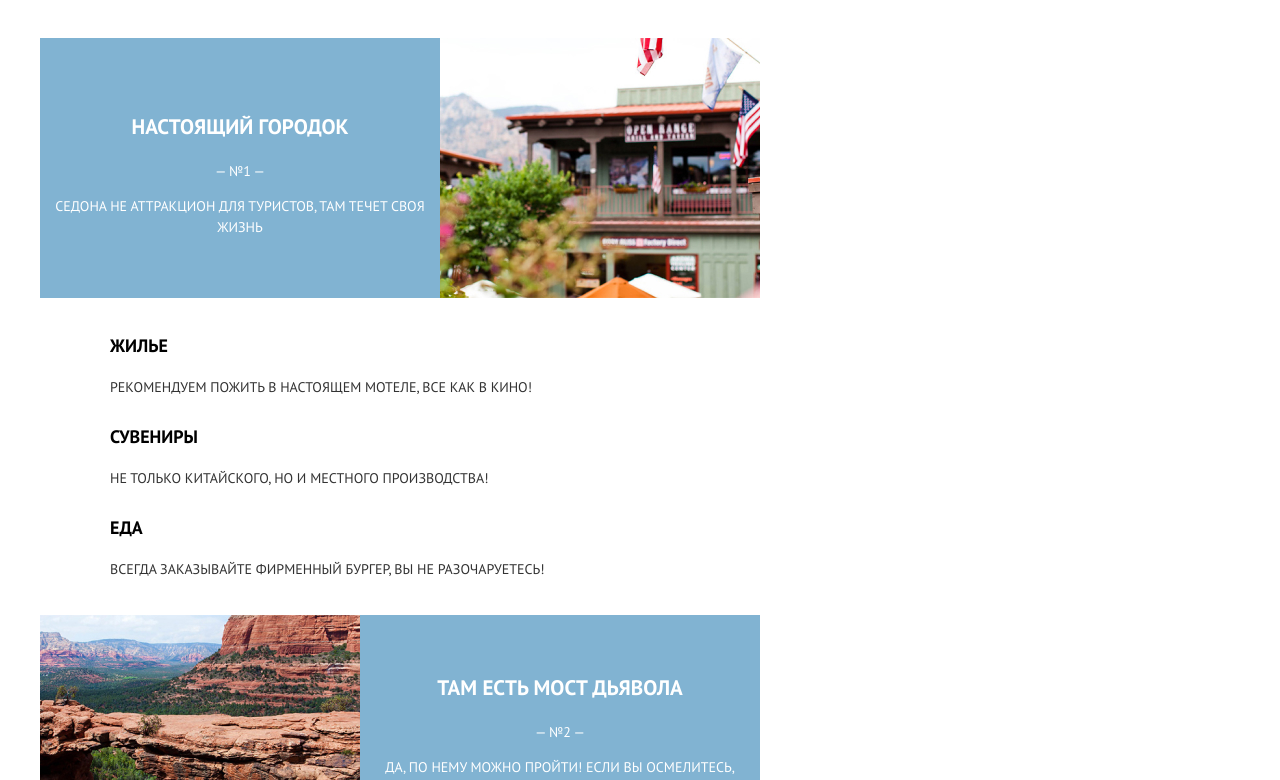
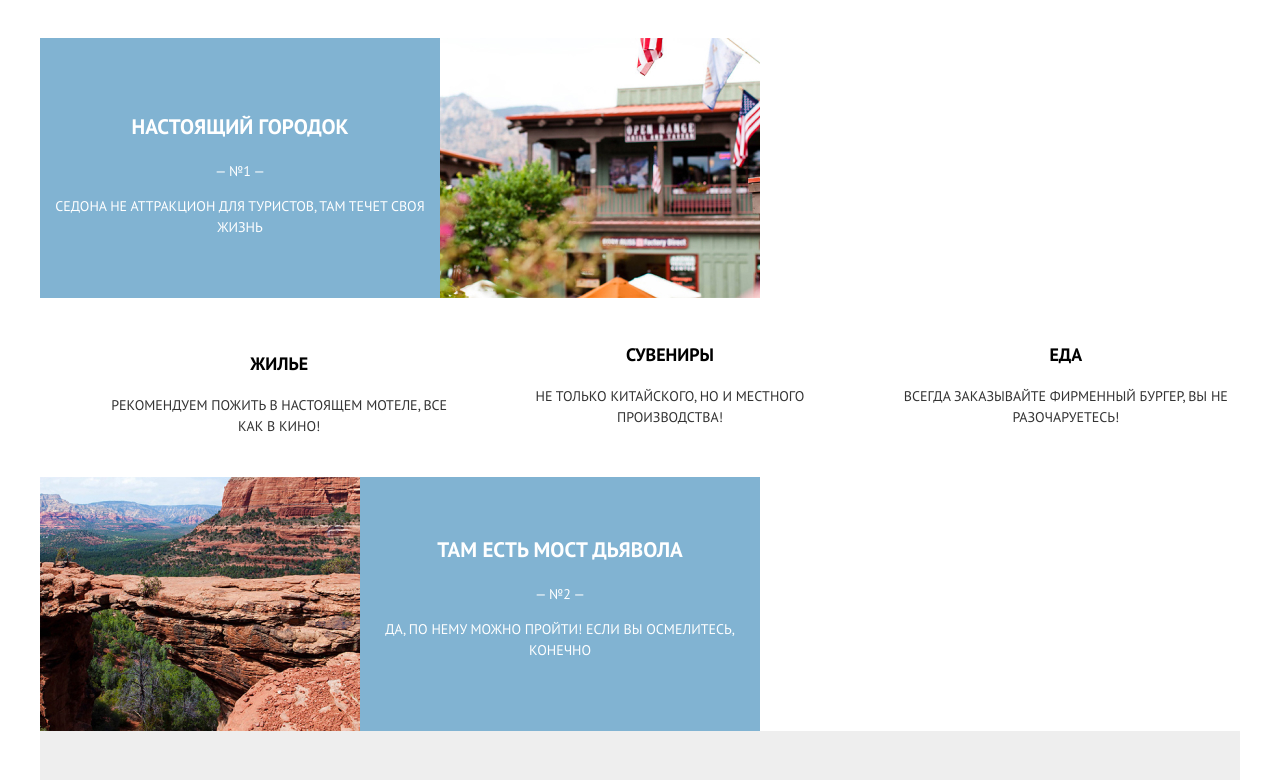
Before and after one commit to Hopperys/1628253-sedona-22, a website: page source/index.html in a window 1280 px wide. Shown: the part 582-1362 px from the top of the page. Drawn offline with nearby package versions, Linux system fonts and the light colour scheme; files that its build step writes are made by us from their sources.

Commit message:
Сделал tips

```diff
--- a/source/sass/blocks/reasons.scss
+++ b/source/sass/blocks/reasons.scss
@@ -1,5 +1,6 @@
 .reasons__wrapper {
   max-width: $mobile-width;
+  margin: 0 auto;
   text-transform: uppercase;
 
   @media (min-width: $tablet-width) {
--- a/source/sass/blocks/tips.scss
+++ b/source/sass/blocks/tips.scss
@@ -1,5 +1,16 @@
 .tips {
   @include list-reset;
+  display: flex;
+  flex-direction: column;
+
+  @media (min-width: $tablet-width) {
+    flex-direction: row;
+    text-align: center;
+  }
+
+  @media (min-width: $tablet-width) {
+    flex-direction: row;
+  }
 }
 
 .tips__item {
```
